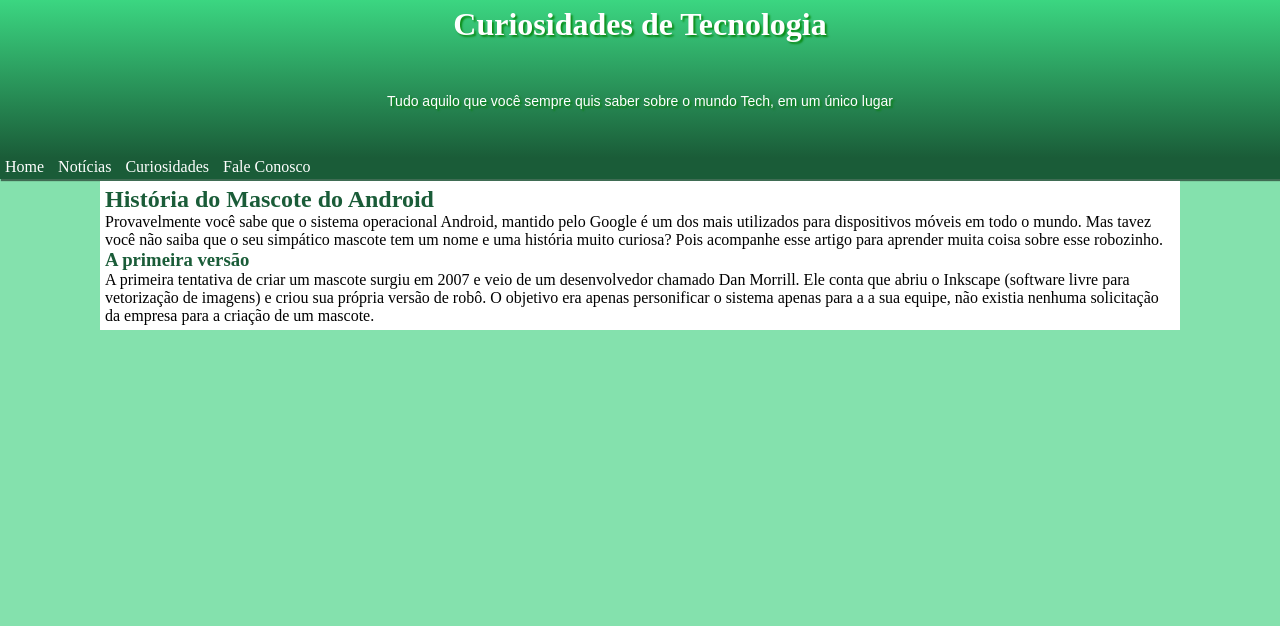
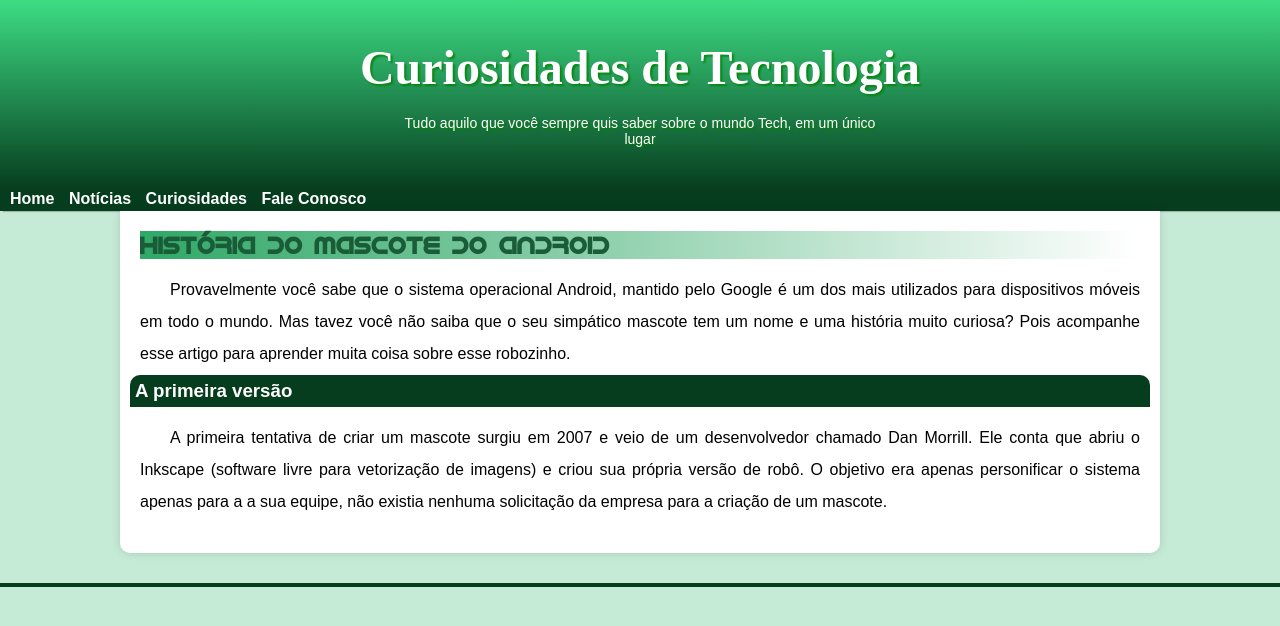
Before and after one commit to EvertonFarias/html-css, a plain HTML site: page desafios/desafio10/index.html in a window 1280 px wide. Drawn offline with Linux system fonts and the light colour scheme; a web font is replaced by a local one.

Commit message:
Update estilos.css
Site finalizado

```diff
--- a/desafios/desafio10/estilos.css
+++ b/desafios/desafio10/estilos.css
@@ -1,7 +1,31 @@
+@charset "UTF-8";
 @font-face {
-    font-family:"android";
-    src: url("../fontes/idroid.otf") format("opentype");
+    font-family:"Android";
+    src: url("./fontes/idroid.otf") format("opentype");
     font-weight: normal;
+    font-size: normal;
+}
+
+@font-face {
+    font-family: "Bebas";
+    src: url(fontes/BebasNeue-Regular.ttf) format("truetype");
+    font-size: normal;
+    font-weight: normal;
+}
+
+:root {
+    --cor0: #c5ebd6;
+    --cor1: #83e1ad;
+    --cor2:#3ddc84;
+    --cor3:#2fa866;
+    --cor4: #1a5c37;
+    --cor5:#063d1e;
+
+    --fonte-padrao: Arial, Verdana, Helvetica, sans-serif;
+    --fonte-destaque:'Bebas';
+    --fonte-android: "Android", cursive;
+
+
 }
 *{
     margin: 0;
@@ -9,78 +33,156 @@
 
 }
 body{
-    background-color: #84E1AD;
+    background-color: var(--cor0);
     margin: 0px;
+    font-family: var(--fonte-padrao);
 
 }
 header {
-    height: 150px;
-    font-family: Arial, Helvetica, sans-serif;
-    margin: -4px auto 0px auto;
-    background-image: linear-gradient(to top, #1A5C38, #3CD983);
-    padding: 10px 10px 2px 10px;
+    font-family: var(--fonte-destaque);
+    min-height: 150px;
+    background-image: linear-gradient(to top, var(--cor5), var(--cor2));
     color: white;
     justify-content: center;
     text-align: center;
+    padding-top: 40px;
+
 }
 header > p{
     font-size: 14px;
-    padding: 10px;
+    color: white;
+    font-family: var(--fonte-padrao);
+    max-width: 500px;
+    margin: auto;
+    padding: 0px 10px 0 10px;
 }
+
+header > h1{
+
+    text-shadow: 2px 2px 2px rgba(0, 128, 0, 0.803);
+    color:white;
+    margin-bottom: 20px;
+    font-size: 3em;
+
+}
+
 header > a {
     text-align: left;
 }
-header > div{
 
-    margin: 0px auto 67px auto;
-}
 main{
     background-color: white;
-    margin: 2px 100px auto 100px;
-    padding: 5px 5px 5px 5px;
+    margin: auto;
+    padding: 20px;
+    min-width: 280px;
+    max-width: 1000px;
+    margin-bottom: 30px;
+    border-radius: 0px 0px 10px 10px;
+    box-shadow: 0px 0px 10px rgba(0, 0, 0, 0.137);
 }
-section#historia > h2{
-    padding: 20px;
 
+main h1 {
+    color: var(--cor5);
+    font-family: var(--fonte-android);
 }
-h1#titulo{
-    font-family: 'android';
-    margin-top: 0;
-    margin-bottom: 40px;
-    padding: 0;
-    padding-bottom: 0;
-    text-shadow: 2px 2px 2px rgba(0, 128, 0, 0.803);
+main h2 {
+
+    font-family: var(--fonte-android);
+    background-image: linear-gradient(to right, var(--cor3), transparent);
+}
+
+main p{
+    margin: 15px 0px;
+    text-align: justify;
+    text-indent: 30px;
+    line-height: 2em;
+}
+img{
+    width: 100%;
+    margin: auto;
+}
+img#pequena{
+    max-width: 350px;
+    display: block
 
 }
 nav{
     text-align: left;
-    background-color: #1A5C38;
+    background-color:var(--cor5);
     padding-bottom: 3px;
     border: 1px transparent;
-    box-shadow: 1px 2px 1px rgba(0, 0, 0, 0.518);
+    box-shadow: 3px 1px 1px rgba(0, 0, 0, 0.211);
+    font-weight: bold;
 }
 a {
     color: white;
     text-decoration: none;
-    padding: 2px 5px 2px 5px;
+    padding: 2px px 2px 5px;
+    margin-left: 10px;
 }
-a:hover {
+nav > a:hover {
     text-decoration: underline;
-    background-color: #28975F;
-    border: 1px solid #1b6842;
-    border-radius: 10px;
-    box-shadow: 1px 1px 1px #1b6842aa;;
+    background-color:var(--cor3);
+    border: 1px solid --cor1;
+    color: var(--cor5);
+    border-radius: 5px;
+    box-shadow: 1px 1px 1px var(--cor5);;
 }
 
-h1 {
 
-    padding-bottom: 19px;
-    font-weight: bold;
-
-}
 h2{
     color: #1A5C38;
 }
 h3 {
-    color: #1A5C38;
+    color: white;
+    border-radius: 10px 10px 0px 0px;
+    background-color: var(--cor5);
+    margin: -10px -10px 0px -10px;;
+    padding: 5px;
+
+
 }
+div{
+    background-color: var(--cor5);
+    margin-bottom: 30px;
+    margin: 0px -20px 30px -20px;
+    padding: 50%;
+    position: relative;
+}
+div iframe{
+    position: absolute;
+    top: 5%;
+    left: 5%;
+    width: 90%;
+    height: 90%;
+
+}
+aside{
+    background-color: var(--cor1);
+    padding: 10px;
+    border-radius: 10px;
+}
+aside a {
+    color: var(--cor5);
+    font-weight: bold;
+}
+main a::after{
+    content: "\1F517";
+}
+aside > ul{
+    list-style-type: none;
+    columns: 2;
+}
+
+footer{
+    text-align: center;
+    background-color: var(--cor5);
+    color: white;
+    font-size: 0.8em;
+    font-family: var(--fonte-padrao);
+    padding: 2px;
+}
+footer a:hover{
+    text-decoration: underline;
+
+}
```
